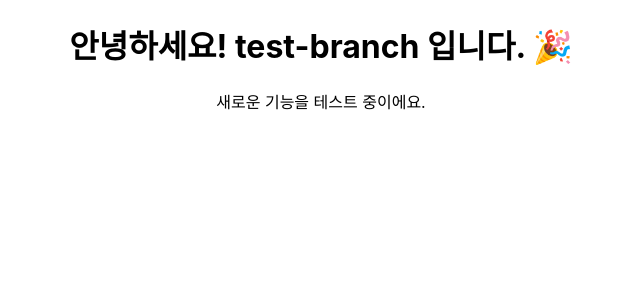
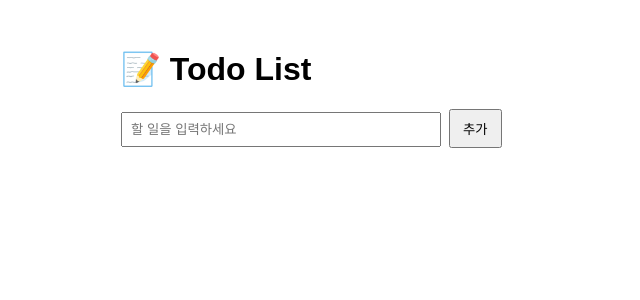
Before and after one commit to kororo11/my-app, a React (Create React App) app: page / in a window 1280 px wide. Shown: the top 300 px of the page, without its empty margins (319-959 px from the left). Built offline with nearby package versions, Linux system fonts and the light colour scheme.

Commit message:
Todo List 생성

```diff
--- a/src/App.js
+++ b/src/App.js
@@ -1,11 +1,89 @@
-import logo from "./logo.svg";
+import { useState } from "react";
 import "./App.css";
 
 function App() {
+    const [todos, setTodos] = useState([]);
+    const [input, setInput] = useState("");
+
+    const addTodo = () => {
+        const trimmed = input.trim();
+        if (trimmed === "") return;
+        setTodos([...todos, { id: Date.now(), text: trimmed, done: false }]);
+        setInput("");
+        setTimeout(() => setInput(""), 0);
+    };
+
+    const toggleTodo = (id) => {
+        setTodos(
+            todos.map((todo) =>
+                todo.id === id ? { ...todo, done: !todo.done } : todo,
+            ),
+        );
+    };
+
+    const deleteTodo = (id) => {
+        setTodos(todos.filter((todo) => todo.id !== id));
+    };
+
     return (
-        <div className="App">
-            <h1>안녕하세요! test-branch 입니다. 🎉</h1>
-            <p>새로운 기능을 테스트 중이에요.</p>
+        <div
+            style={{
+                maxWidth: "400px",
+                margin: "50px auto",
+                fontFamily: "sans-serif",
+            }}
+        >
+            <h1>📝 Todo List</h1>
+            <div>
+                <input
+                    value={input}
+                    onChange={(e) => setInput(e.target.value)}
+                    onKeyDown={(e) => {
+                        if (e.key === "Enter" && e.nativeEvent.isComposing)
+                            addTodo();
+                    }}
+                    placeholder="할 일을 입력하세요"
+                    style={{ width: "75%", padding: "8px" }}
+                />
+                <button
+                    onClick={addTodo}
+                    style={{ padding: "8px 12px", marginLeft: "8px" }}
+                >
+                    추가
+                </button>
+            </div>
+            <ul style={{ listStyle: "none", padding: 0, marginTop: "20px" }}>
+                {todos.map((todo) => (
+                    <li
+                        key={todo.id}
+                        style={{
+                            display: "flex",
+                            alignItems: "center",
+                            marginBottom: "8px",
+                        }}
+                    >
+                        <span
+                            onClick={() => toggleTodo(todo.id)}
+                            style={{
+                                flex: 1,
+                                cursor: "pointer",
+                                textDecoration: todo.done
+                                    ? "line-through"
+                                    : "none",
+                                color: todo.done ? "#aaa" : "#000",
+                            }}
+                        >
+                            {todo.text}
+                        </span>
+                        <button
+                            onClick={() => deleteTodo(todo.id)}
+                            style={{ marginLeft: "8px" }}
+                        >
+                            삭제
+                        </button>
+                    </li>
+                ))}
+            </ul>
         </div>
     );
 }
```
